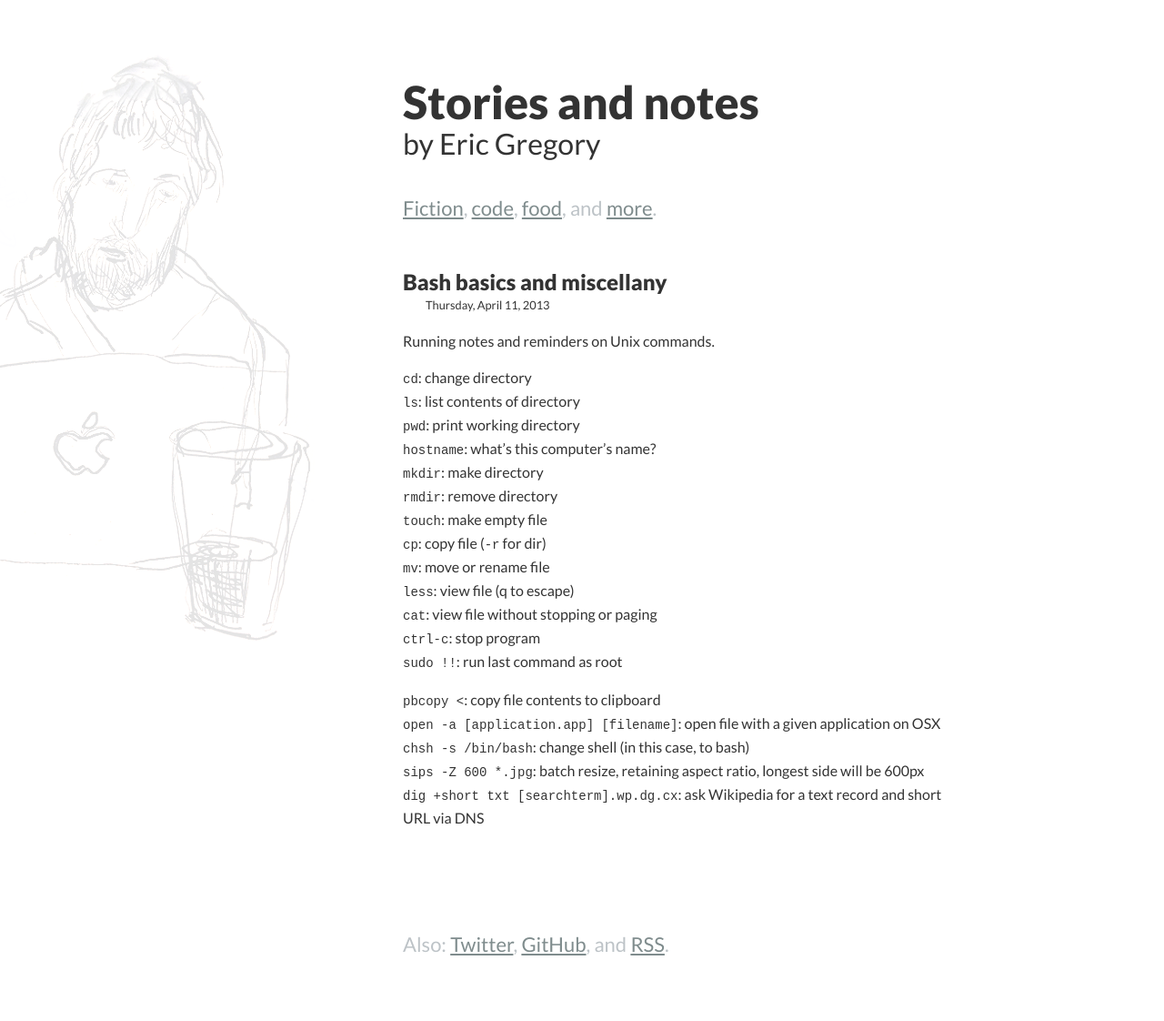
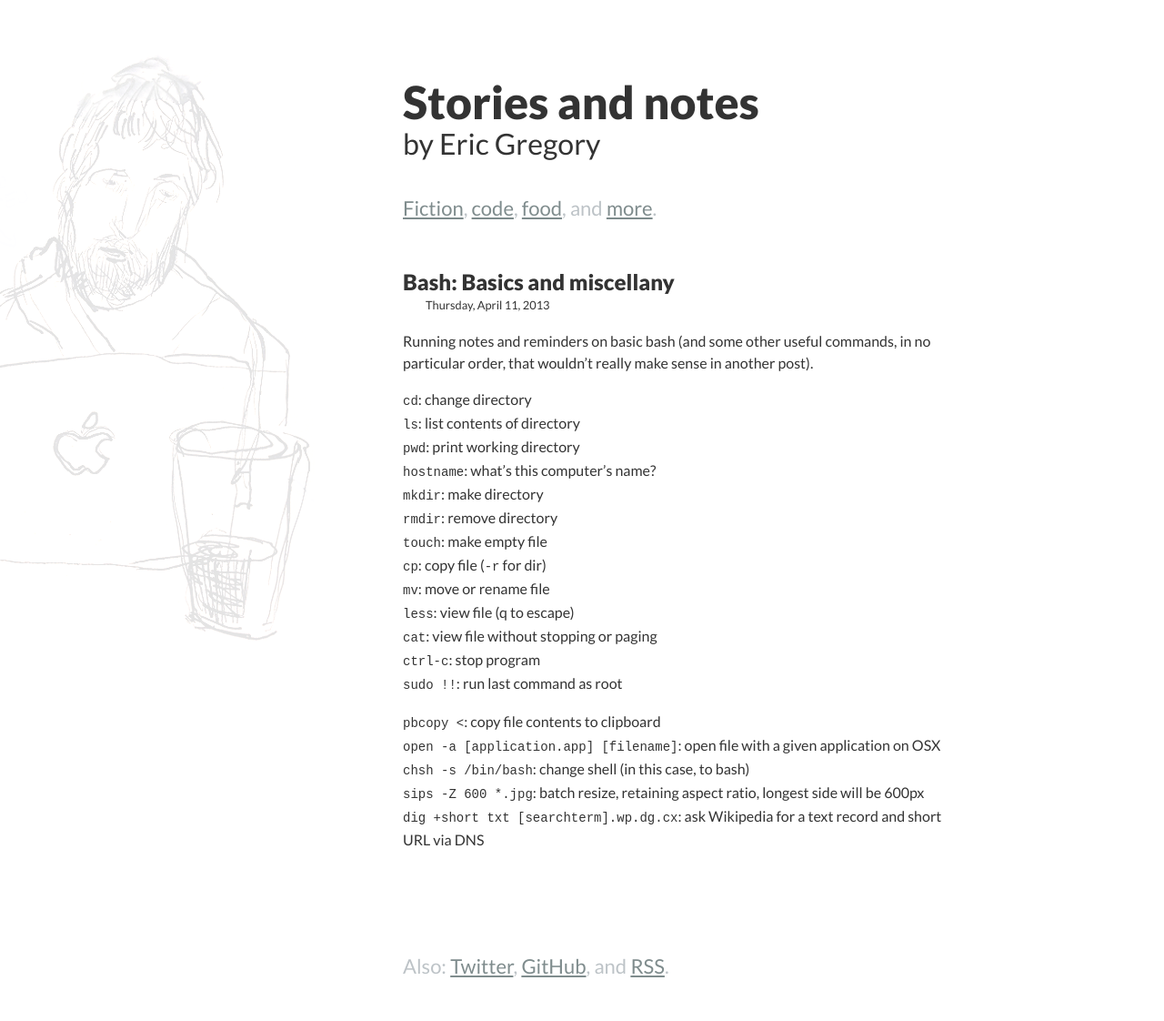
Before and after one commit to ericgregory/ericgregory.github.com, a Jekyll site: the page built from _posts/2013-04-11-command-line.md, in a window 1280 px wide. Shown: the whole page at 91% size. Built offline with Jekyll 4.4.1, drawn with Linux system fonts in a browser that asks for light colours; Markdown is read by kramdown in place of the engine named in the settings; before the commit the page ends 1098 px from its top, so only the background shows below that.

Commit message:
Updated 2013-04-11-command-line.md

```diff
--- a/_posts/2013-04-11-command-line.md
+++ b/_posts/2013-04-11-command-line.md
@@ -1,11 +1,11 @@
 ---
 layout: post
-title: Bash basics and miscellany
+title: "Bash: Basics and miscellany"
 category: computers
 published: true
 ---
 
-Running notes and reminders on Unix commands.
+Running notes and reminders on basic bash (and some other useful commands, in no particular order, that wouldn't really make sense in another post).
 
 <code>cd</code>: change directory
 <code>ls</code>: list contents of directory
```
